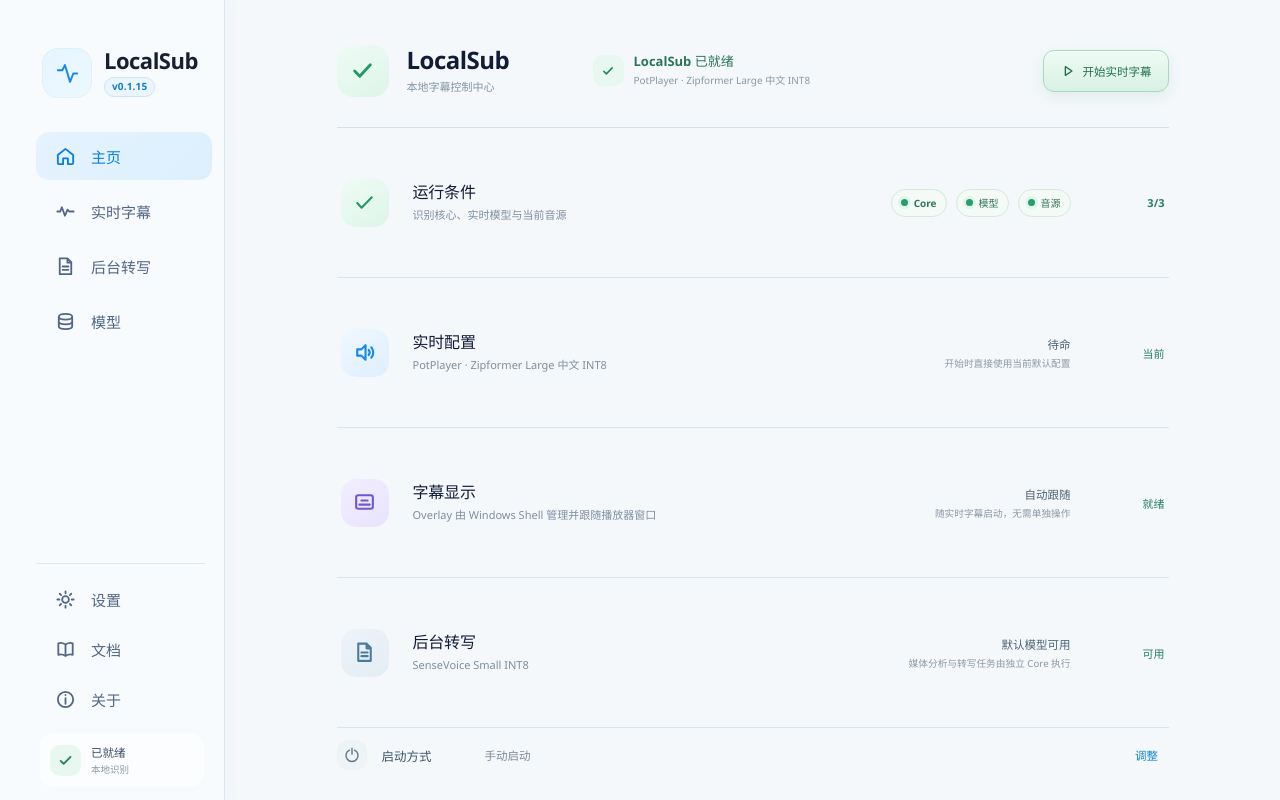
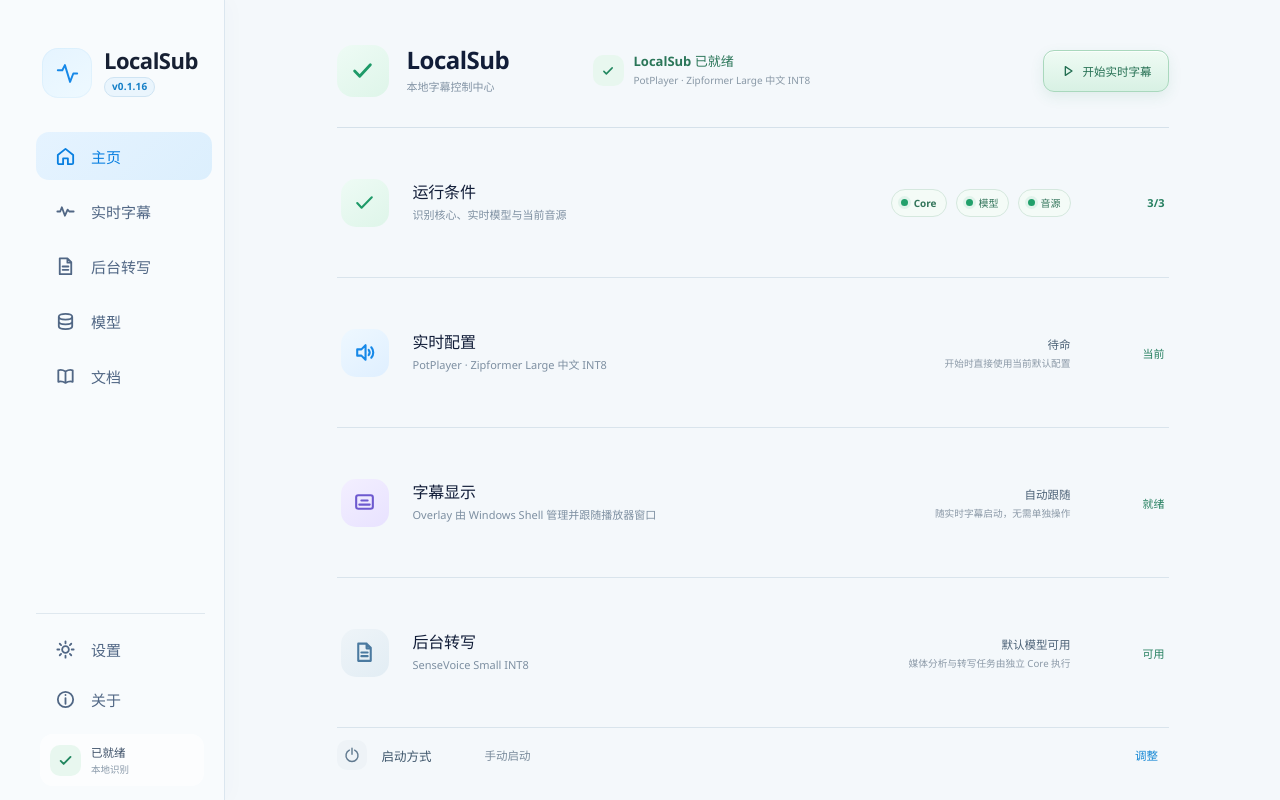
Before and after one commit to FenLynn/gpt-pub, a Vue app in the folder projects/1-桌面软件/105-LocalSub/src/LocalSub/WebUi/: page / in a window 1280 px wide. Built offline with nearby package versions, Linux system fonts and the light colour scheme.

Commit message:
P105: move docs into primary navigation for v0.1.16

```diff
--- a/projects/1-桌面软件/105-LocalSub/src/LocalSub/WebUi/src/App.vue
+++ b/projects/1-桌面软件/105-LocalSub/src/LocalSub/WebUi/src/App.vue
@@ -44,8 +44,8 @@ const nav: Array<{ key: PageKey; label: string; path: string }> = [
   { key: "live", label: "实时字幕", path: "M3.5 12h3l1.7-4.4 3.2 8.8 2.8-6.3 1.7 1.9h4.6" },
   { key: "batch", label: "后台转写", path: "M6 3.5h8l4 4V20H6z M14 3.5V8h4 M9 12h6 M9 15.5h6" },
   { key: "models", label: "模型", path: "M5 7c0-1.7 3.1-3 7-3s7 1.3 7 3-3.1 3-7 3-7-1.3-7-3z M5 7v5c0 1.7 3.1 3 7 3s7-1.3 7-3V7 M5 12v5c0 1.7 3.1 3 7 3s7-1.3 7-3v-5" },
+  { key: "docs", label: "文档", path: "M4.5 5.5c2.5-.7 5-.3 7.5 1.2v12c-2.5-1.5-5-1.9-7.5-1.2z M19.5 5.5c-2.5-.7-5-.3-7.5 1.2v12c2.5-1.5 5-1.9 7.5-1.2z" },
   { key: "settings", label: "设置", path: "M12 8.5A3.5 3.5 0 1 0 12 15.5 3.5 3.5 0 0 0 12 8.5z M12 3.5v2 M12 18.5v2 M3.5 12h2 M18.5 12h2 M6 6l1.4 1.4 M16.6 16.6 18 18 M18 6l-1.4 1.4 M7.4 16.6 6 18" },
-  { key: "docs", label: "文档", path: "M4.5 5.5c2.5-.7 5-.3 7.5 1.2v12c-2.5-1.5-5-1.9-7.5-1.2z M19.5 5.5c-2.5-.7-5-.3-7.5 1.2v12c2.5-1.5 5-1.9 7.5-1.2z" },
   { key: "about", label: "关于", path: "M12 10.5v6 M12 7.2v.1 M4 12a8 8 0 1 0 16 0 8 8 0 0 0-16 0z" }
 ];
 
@@ -519,11 +519,11 @@ onBeforeUnmount(() => {
         <div class="brand-mark" aria-hidden="true">
           <svg viewBox="0 0 48 48"><path d="M9 19h7l4-8 8 26 5-13h6"></path></svg>
         </div>
-        <div class="brand-copy"><h1>LocalSub</h1><small class="brand-version">v{{ snapshot?.app.productVersion ?? "0.1.15" }}</small></div>
+        <div class="brand-copy"><h1>LocalSub</h1><small class="brand-version">v{{ snapshot?.app.productVersion ?? "0.1.16" }}</small></div>
       </div>
 
       <nav class="side-nav" aria-label="主导航">
-        <button v-for="item in nav.slice(0,4)" :key="item.key" type="button"
+        <button v-for="item in nav.slice(0,5)" :key="item.key" type="button"
           :class="{ active: activePage === item.key }" @click="navigate(item.key)">
           <svg viewBox="0 0 24 24" aria-hidden="true"><path :d="item.path"></path></svg>
           <span>{{ item.label }}</span>
@@ -533,7 +533,7 @@ onBeforeUnmount(() => {
       <div class="side-spacer"></div>
 
       <nav class="side-nav side-secondary" aria-label="辅助导航">
-        <button v-for="item in nav.slice(4)" :key="item.key" type="button"
+        <button v-for="item in nav.slice(5)" :key="item.key" type="button"
           :class="{ active: activePage === item.key }" @click="navigate(item.key)">
           <svg viewBox="0 0 24 24" aria-hidden="true"><path :d="item.path"></path></svg>
           <span>{{ item.label }}</span>
--- a/projects/1-桌面软件/105-LocalSub/src/LocalSub/WebUi/src/bridge.ts
+++ b/projects/1-桌面软件/105-LocalSub/src/LocalSub/WebUi/src/bridge.ts
@@ -197,7 +197,7 @@ const fallbackCatalog: ModelCatalogItem[] = [
 ];
 
 const fallback: LocalSubSnapshot = {
-  app: { productVersion: "0.1.15", activePage: "home", busy: false, lastError: null },
+  app: { productVersion: "0.1.16", activePage: "home", busy: false, lastError: null },
   core: { state: "ready", pid: 24816, generation: 2, currentOperation: null, lastError: null },
   live: {
     state: "idle",
```
Also changed, not shown: 2 other files (tests, documents, lock files or other folders).
